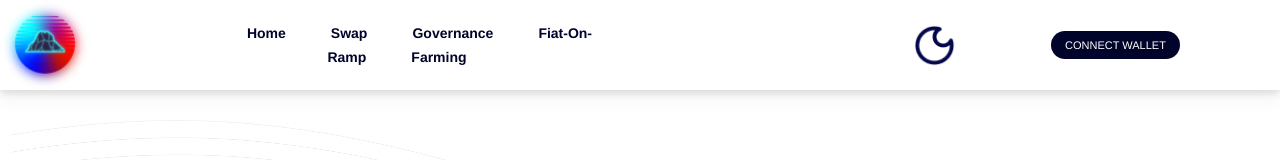
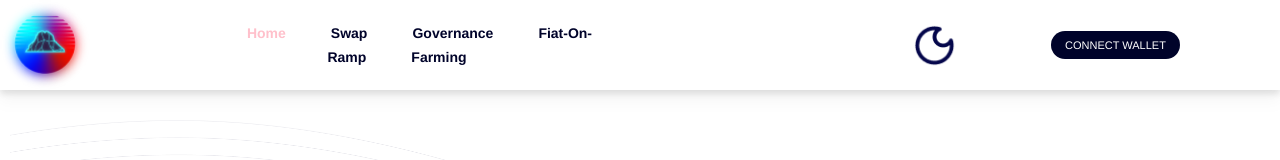
Before and after one commit to cocoa-1012/Dapp-Vue3, a Vue app: page / in a window 1280 px wide. In both pictures the pointer is over the link "Home". Shown: the top 160 px of the page. Built offline with nearby package versions, Linux system fonts and the light colour scheme.

Commit message:
navbar hover color

```diff
--- a/src/components/Navbar.vue
+++ b/src/components/Navbar.vue
@@ -135,4 +135,7 @@ a {
   text-transform: capitalize;
   margin-left: 45px;
 }
+a:hover {
+  color: pink;
+}
 </style>
```
